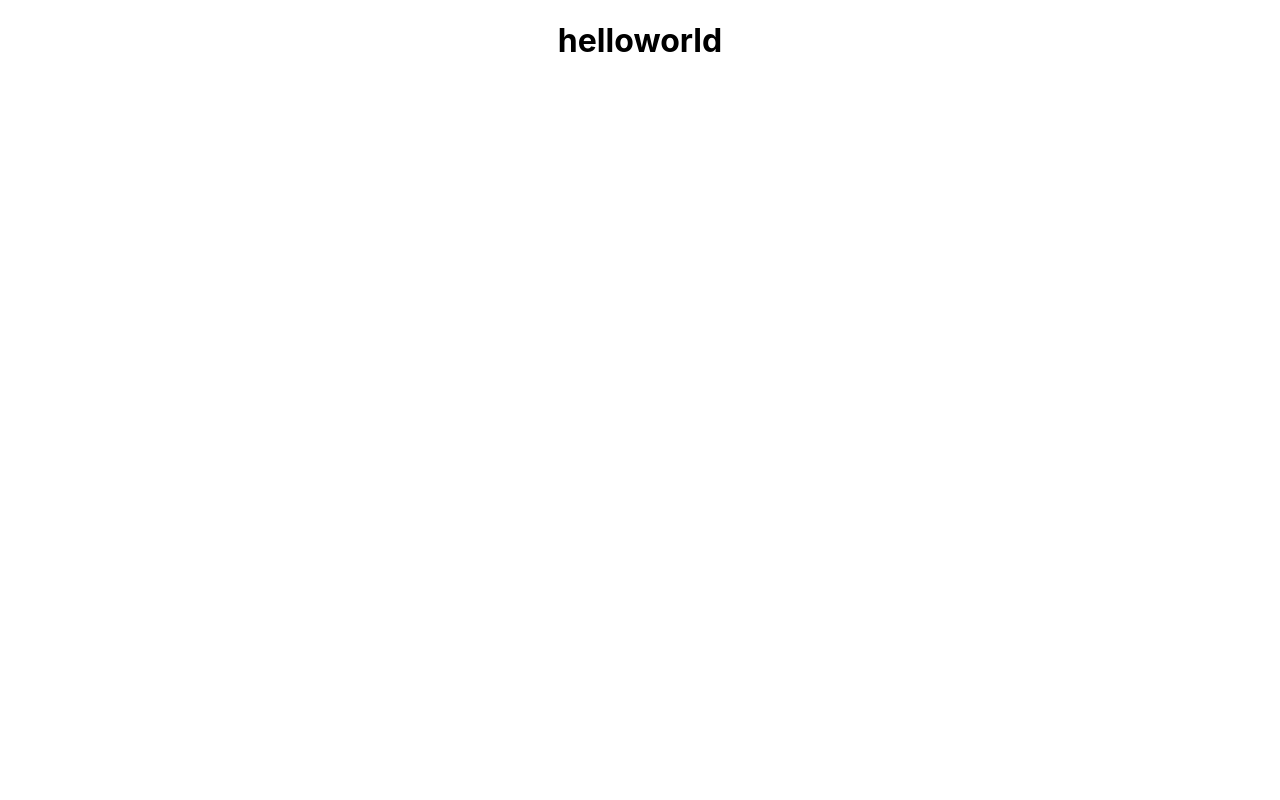
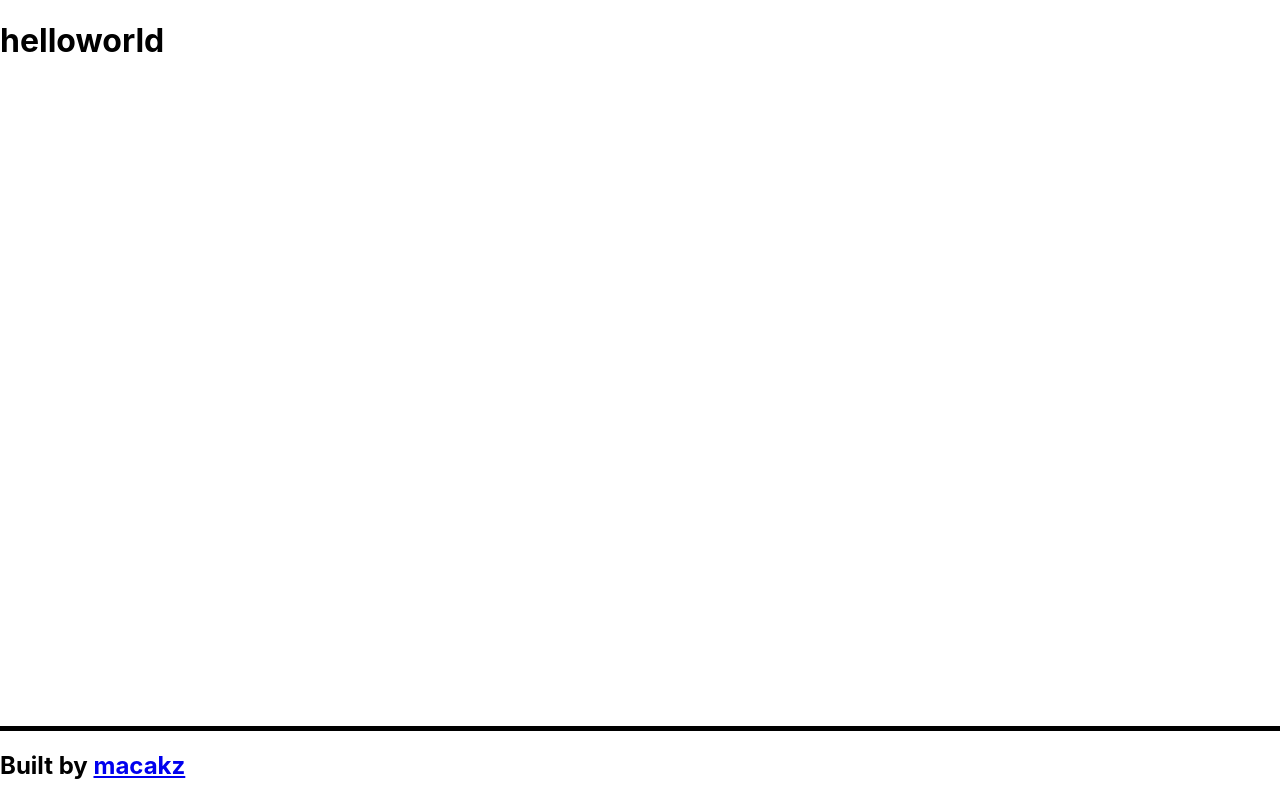
Before and after one commit to macakz/calculator, a React (Create React App) app: page / in a window 1280 px wide. Built offline with nearby package versions, Linux system fonts and the light colour scheme.

Commit message:
files created and basic header and footer built

```diff
--- a/src/App.css
+++ b/src/App.css
@@ -1,38 +1,17 @@
-.App {
-  text-align: center;
+.footerContainer {
+  position: relative;
+  bottom: 0;
+  width: 100%;
+  border-top: 5px solid black;
+  background-color: white;
 }
 
-.App-logo {
-  height: 40vmin;
-  pointer-events: none;
+.pageContainer {
+  display: flex;
+  flex-direction: column;
+  min-height: 100vh;
 }
 
-@media (prefers-reduced-motion: no-preference) {
-  .App-logo {
-    animation: App-logo-spin infinite 20s linear;
-  }
+.contentWrap {
+  flex: 1;
 }
-
-.App-header {
-  background-color: #282c34;
-  min-height: 100vh;
-  display: flex;
-  flex-direction: column;
-  align-items: center;
-  justify-content: center;
-  font-size: calc(10px + 2vmin);
-  color: white;
-}
-
-.App-link {
-  color: #61dafb;
-}
-
-@keyframes App-logo-spin {
-  from {
-    transform: rotate(0deg);
-  }
-  to {
-    transform: rotate(360deg);
-  }
-}
--- a/src/App.jsx
+++ b/src/App.jsx
@@ -1,10 +1,17 @@
 import './App.css';
+import Footer from './Footer'
 
-function App() {
+function App () {
   return (
-    <div className="App">
-      <h1> helloworld </h1>
-    </div>
+    <>
+      <div className="pageContainer">
+        <div className="contentWrap">
+          <h1>helloworld</h1>
+        </div>
+        <Footer />
+      </div>
+    </>
+
   );
 }
 
--- /dev/null
+++ b/src/Footer.jsx
@@ -0,0 +1,11 @@
+import './App.css'
+function Footer () {
+    return (
+        <div class="footerContainer">
+            <h2>Built by <a href="https://github.com/macakz">macakz</a></h2>
+
+        </div>
+    )
+}
+
+export default Footer
```
Also changed, not shown: src/Header.jsx (added, +13 -0 lines), src/Calculator.jsx (added).
